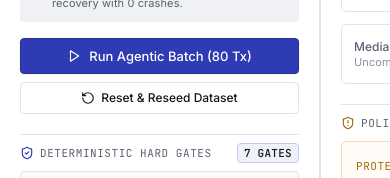
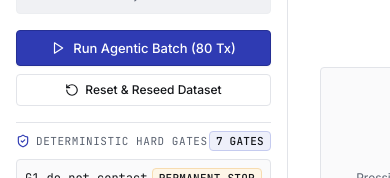
Before and after one commit to Harshit-OO7/recovery-agent, a React (Vite) app in the folder frontend/: page / in a window 390 px wide. Shown: the part 394-572 px from the top of the page. Built offline with nearby package versions, Linux system fonts and the light colour scheme; no server answers; the HTML template or start-up script is replaced by a standard one.

Commit message:
fix(frontend): enable darkMode class strategy in tailwind.config, add global dark mode CSS variables, and adjust responsive layout widths

```diff
--- a/frontend/src/App.tsx
+++ b/frontend/src/App.tsx
@@ -317,7 +317,7 @@ export default function App() {
       </header>
 
       {/* Main 3-Column Instrument Grid */}
-      <div className="flex-1 flex overflow-hidden">
+      <div className="flex-1 flex overflow-x-auto overflow-y-hidden min-w-full">
         {/* LEFT RAIL: Policy Config & Run Controls */}
         <PolicyConfigPanel
           policyConfig={policyConfig}
@@ -336,7 +336,7 @@ export default function App() {
         />
 
         {/* CENTRE COLUMN: Live Decision Feed & Bottom Exceptions Table */}
-        <div className="flex-1 flex flex-col min-w-0 overflow-hidden">
+        <div className="flex-1 flex flex-col min-w-[480px] overflow-hidden">
           <DecisionFeed
             events={events}
             selectedPaymentId={selectedPaymentId}
--- a/frontend/src/components/dashboard/MetricsPanel.tsx
+++ b/frontend/src/components/dashboard/MetricsPanel.tsx
@@ -43,7 +43,7 @@ export const MetricsPanel: React.FC<MetricsPanelProps> = ({
   const suppVal = simulationData ? simulationData.simulated_suppressed_value_rupees : (comparisonReport?.suppressed_value_rupees || liveStats.suppressedRevenue || 125456);
 
   return (
-    <aside className="w-84 bg-surface p-5 flex flex-col gap-5 overflow-y-auto border-l border-border shrink-0 select-none">
+    <aside className="w-80 bg-surface p-5 flex flex-col gap-5 overflow-y-auto border-l border-border shrink-0 select-none">
       {/* 1. Recovery Performance & Lift vs Baseline Header */}
       <div>
         <div className="text-xxs text-ink-muted font-mono uppercase tracking-wider mb-2 flex items-center justify-between">
--- a/frontend/src/components/dashboard/PolicyConfigPanel.tsx
+++ b/frontend/src/components/dashboard/PolicyConfigPanel.tsx
@@ -58,7 +58,7 @@ export const PolicyConfigPanel: React.FC<PolicyConfigPanelProps> = ({
   };
 
   return (
-    <aside className="w-80 border-r border-border bg-surface p-5 flex flex-col gap-5 overflow-y-auto shrink-0 select-none">
+    <aside className="w-72 border-r border-border bg-surface p-4 flex flex-col gap-4 overflow-y-auto shrink-0 select-none">
       {/* 1. Execution Mode Toggle */}
       <div>
         <div className="text-xxs text-ink-muted font-mono uppercase tracking-wider mb-2">
--- a/frontend/src/index.css
+++ b/frontend/src/index.css
@@ -13,6 +13,15 @@
     background-color: #F4F5F7;
     -webkit-font-smoothing: antialiased;
     -moz-osx-font-smoothing: grayscale;
+  }
+
+  html.dark {
+    color: #F0F2F5;
+    background-color: #0D0F12;
+  }
+
+  html.dark *, html.dark *::before, html.dark *::after {
+    border-color: #282D37;
   }
 
   /* Monospace figures and tabular numbers */
@@ -53,3 +62,48 @@
 ::-webkit-scrollbar-thumb:hover {
   background: #8C93A0;
 }
+
+/* Global Dark Mode Overrides */
+html.dark .bg-page {
+  background-color: #0D0F12 !important;
+}
+
+html.dark .bg-surface {
+  background-color: #161920 !important;
+}
+
+html.dark .bg-surface-raised {
+  background-color: #1B1F27 !important;
+}
+
+html.dark .bg-surface-inset {
+  background-color: #111318 !important;
+}
+
+html.dark .text-ink {
+  color: #F0F2F5 !important;
+}
+
+html.dark .text-ink-muted {
+  color: #9CA3AF !important;
+}
+
+html.dark .text-ink-subtle {
+  color: #6B7280 !important;
+}
+
+html.dark .border-border {
+  border-color: #282D37 !important;
+}
+
+html.dark .border-border-subtle {
+  border-color: #1F242D !important;
+}
+
+html.dark ::-webkit-scrollbar-thumb {
+  background: #374151;
+}
+
+html.dark ::-webkit-scrollbar-thumb:hover {
+  background: #4B5563;
+}
--- a/frontend/tailwind.config.js
+++ b/frontend/tailwind.config.js
@@ -1,5 +1,6 @@
 /** @type {import('tailwindcss').Config} */
 export default {
+  darkMode: 'class',
   content: [
     "./index.html",
     "./src/**/*.{js,ts,jsx,tsx}",
```
Also changed, not shown: 1 other file (tests, documents, lock files or other folders).
